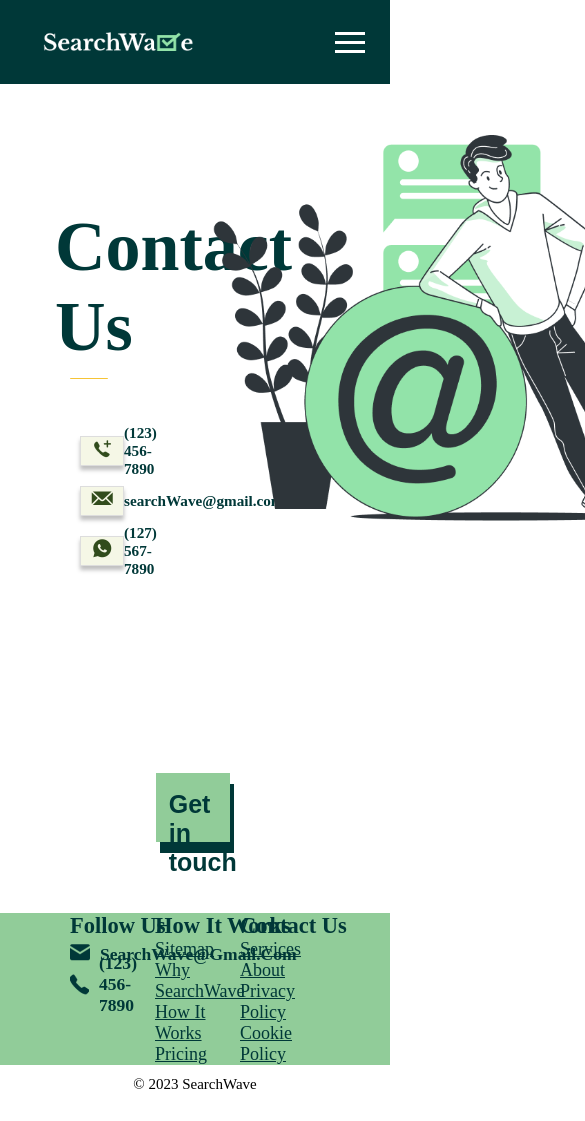
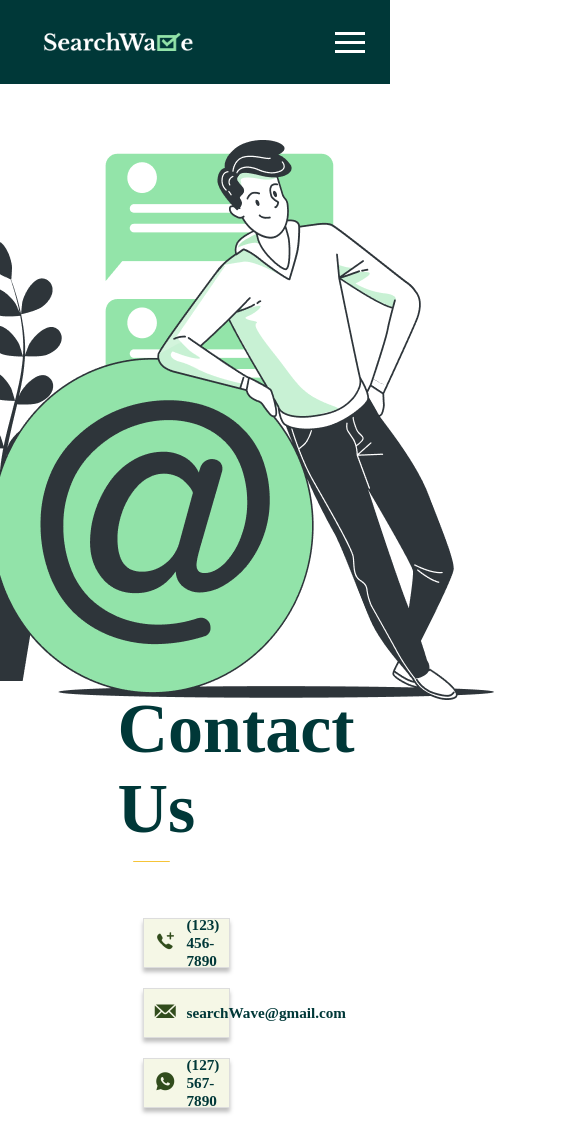
Before and after one commit to sharithasneem/searchWave, a plain HTML site: page contact.html in a window 390 px wide. Shown: the top 1121 px of the page, 585 px wide, since content can reach past the window. Drawn offline with Linux system fonts and the light colour scheme.

Commit message:
hearder updated

```diff
--- a/about.css
+++ b/about.css
@@ -80,6 +80,7 @@
     justify-content: space-between;
     color: #003838;
     font-family: Jost;
+    height: 70px;
 
 }
 
@@ -90,21 +91,8 @@
 }
 /*footer*/
 .sitemap {
-    display: flex;
-    padding: 10px;
-    flex-direction: row;
-    gap: 10px;
-    flex: 1 0 0;
-    align-self: stretch;
-    background-color: #91cc99;
-    color: #003838;
-    font-family: Jost;
-    font-size: 15px;
-    font-style: normal;
-    font-weight: 400;
-    line-height: normal;
-    text-transform: capitalize;
-    padding: 0px 70px;
+    width: 100%;
+    height: 280px;
 }
 
 .follow-us-parent {
@@ -151,7 +139,7 @@
 /*get button*/
 .footer {
     width: 100%;
-    height: 300px;
+    height: 500px;
 }
 
 @keyframes shadow-drop-bottom {
@@ -284,7 +272,7 @@
     .question {
         padding: 10px;
         font-size: 1.2rem;
-        max-height: 40px;
+        max-height: 50px;
     }
 
     .answer {
--- a/contact.css
+++ b/contact.css
@@ -2,10 +2,11 @@
 /* Basic styling for the card layout */
 .hero{
     width: calc(100vw - 140px);
-    height: 65vh;
+    height: 90%;
     margin: 40px 70px;
     display: flex;
     flex-direction: row;
+    align-items: center;
 }
 .contact{
     width: 50%;
@@ -18,8 +19,8 @@
     border: 1px solid #ddd;
     margin: 10px;
     padding: 10px;
-    width: 35%;
-    height: 30px;
+    width: 70%;
+    height: 50px;
     background: #F5F7E6;
     box-shadow: 0px 4px 4px 0px rgba(0, 0, 0, 0.25);
     display: flex;
@@ -154,26 +155,10 @@
 /*footer sitemap*/
 
 .sitemap {
-    display: flex;
-    padding: 10px;
-    flex-direction: row;
-    gap: 10px;
-    flex: 1 0 0;
-    align-self: stretch;
-    background-color: #91cc99;
-    color: #003838;
-    font-family: Jost;
-    font-size: 15px;
-    font-style: normal;
-    font-weight: 400;
-    line-height: normal;
-    text-transform: capitalize;
-    padding: 0px 70px;
+    height: 280px;
 }
-
 .follow-us-parent {
     width: 30%;
-
 }
 
 .mail,
@@ -212,3 +197,13 @@
     font-weight: 300;
     line-height: normal;
 }
+@media (max-width: 768px) {
+     .hero{
+        flex-direction: column;
+     }
+}
+@media (max-width:550px) {
+    .sitemap{
+        height: 600px;
+    }
+}
--- a/contact.html
+++ b/contact.html
@@ -43,7 +43,7 @@
         </ul>
     </div>
     <section class="hero">
-
+        <div class="bro"><img src="image/bro.png"></div>
         <div class="contact">
             <div class="whySearchwave">
                 <h1>Contact Us</h1>
@@ -63,7 +63,6 @@
                 <h3 class="email" style="margin-left:10px;">(127) 567-7890</h3>
             </div>
         </div>
-        <div class="bro"><img src="image/bro.png" width="500px"></div>
     </section>
     <div class="footer">
         <div class="upperFooter">
--- /dev/null
+++ b/demo1.css
@@ -0,0 +1,111 @@
+* {
+    margin: 0;
+    padding: 0;
+    box-sizing: border-box;
+}
+
+body {
+    font-family: Arial, sans-serif;
+    background-color: #f0f0f0;
+}
+
+header {
+    background-color: #333;
+    color: white;
+    text-align: center;
+    padding: 20px;
+}
+
+main {
+    display: flex;
+    justify-content: center;
+    align-items: center;
+    min-height: 80vh;
+}
+
+.pricing-plan {
+    display: flex;
+    justify-content: space-around;
+}
+
+.plan {
+    background-color: white;
+    padding: 20px;
+    border: 1px solid #ddd;
+    border-radius: 5px;
+    text-align: center;
+}
+
+.plan h2 {
+    color: #333;
+}
+
+.plan p {
+    font-weight: bold;
+    font-size: 24px;
+    margin: 10px 0;
+}
+
+ul {
+    list-style: none;
+    padding: 0;
+}
+
+li {
+    margin: 5px 0;
+}
+
+button {
+    background-color: #f0f0f0;
+    padding: 10px 20px;
+    border: none;
+    border-radius: 5px;
+    cursor: pointer;
+    transition: background-color 0.3s;
+}
+
+button:hover {
+    background-color: #333;
+    color: white;
+}
+
+footer {
+    background-color: #333;
+    color: white;
+    text-align: center;
+    padding: 10px;
+}
+/* For screens with a maximum width of 768px */
+@media (max-width: 768px) {
+    main {
+        flex-direction: column;
+    }
+
+    .pricing-plan {
+        flex-direction: column;
+    }
+
+    .plan {
+        margin: 10px 0;
+        max-width: 90%;
+    }
+
+    .plan p {
+        font-size: 20px;
+    }
+}
+
+/* For screens with a minimum width of 769px */
+@media (min-width: 769px) {
+    main {
+        min-height: 70vh;
+    }
+
+    .pricing-plan {
+        max-width: 1200px;
+    }
+
+    .plan {
+        flex: 1;
+    }
+}
--- a/gobel.css
+++ b/gobel.css
@@ -110,6 +110,7 @@ header {
 /*footer get btn*/
 .footer {
     width: 100%;
+    height: 500px;
 }
 
 @keyframes shadow-drop-bottom {
@@ -183,6 +184,7 @@ header {
     font-weight: 600;
     font-family: var(--font-jost);
     color: var(--color-darkslategray);
+    display: flex;
     text-align: center;
 }
 
@@ -267,7 +269,6 @@ h2 {
 
 .sitemap {
     display: flex;
-    padding: 10px;
     flex-direction: row;
     gap: 10px;
     flex: 1 0 0;
@@ -281,6 +282,7 @@ h2 {
     line-height: normal;
     text-transform: capitalize;
     padding: 0px 70px;
+    width: 100%;
 }
 
 .follow-us-parent {
@@ -419,14 +421,18 @@ h2 {
     }
 
     .getBtn {
-            width: 40%;
-        }
+        width: 40%;
+    }
     .sitemap {
-            flex-direction: column;
+        flex-direction: column;
+        height: 500px;
         }
     .footer,.container {
             width: 100%;
         }
+.hidden {
+    display: flex;
+}
 }
 
 @media (max-width: 555px) {
@@ -450,5 +456,9 @@ h2 {
     .ham {
         width: 8%;
     }
+ .get-in-touch{
+    top: 25%;
+    font-size: 18px;
+ }
 
 }
--- a/style.css
+++ b/style.css
@@ -173,7 +173,6 @@
 /* card design*/
 .container {
     position: relative;
-    margin: 0;
 }
 
 .card-container {
@@ -237,9 +236,10 @@
     width: 50px;
     margin: 20px 0;
 }
-
-
-
+.sitemap {
+    width: 100%;
+    height: 280px;
+}
 @media (max-width: 1103px) {
 
     /*hero div*/
@@ -276,10 +276,8 @@
         display: flex;
     }
     #show-more-button {
-             display: none;
-     }
-
-
+        display: none;
+    }
 }
 
 /* Responsive styles for smaller screens */
@@ -328,10 +326,12 @@
     .strengthen-your-online-container {
         font-size: 40px;
     }
+
     /*card design*/
     .card {
             width: 80%;
         }
+
 
 }
 
@@ -367,6 +367,7 @@
     flex-direction: column;
     align-items: center;
  }
+
  .rectangle-div{
     left: 50%;
     transform: translateX(-70%);
@@ -375,7 +376,10 @@
     display: none;
  }
 .sitemap{
+    margin-top: 20px;
     flex-direction: column;
+    width: 100%;
+    height: 700px;
 }
 .mail,.phone {
     height: 30%;
```
Also changed, not shown: demo1.html (added, +58 -0 lines), index.html (+1 -1 lines).
